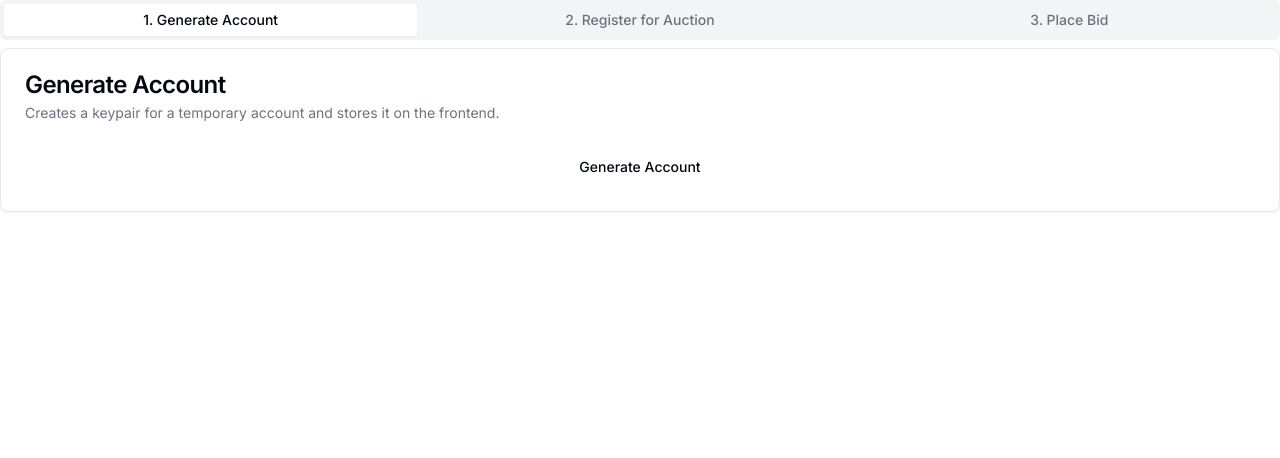
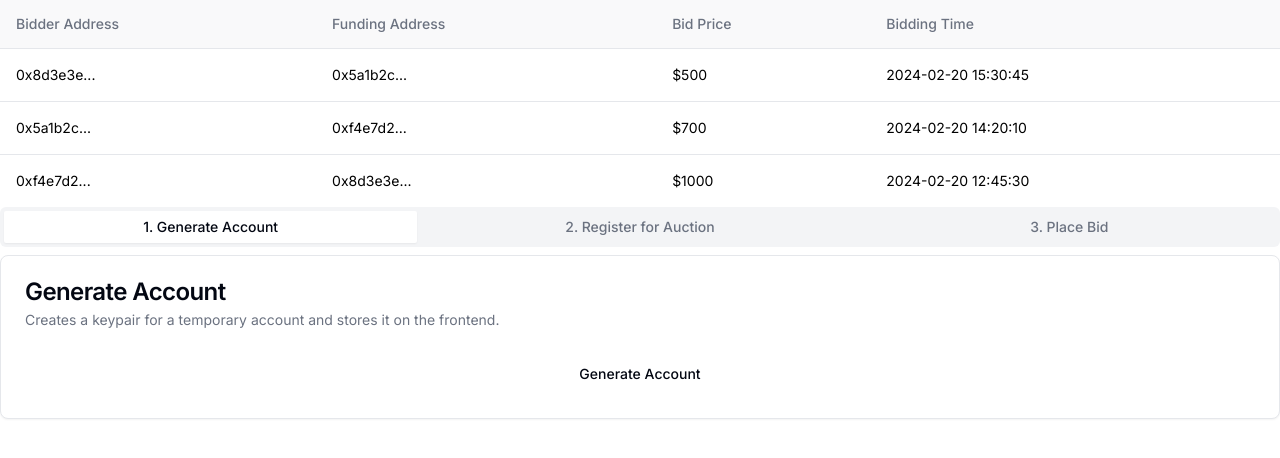
Before and after one commit to gear-foundation/zkbid, a Next.js app: page / in a window 1280 px wide. Shown: the top 458 px of the page. Built offline with nearby package versions, Linux system fonts and the light colour scheme.

Commit message:
add bids table

```diff
--- a/components/component.tsx
+++ b/components/component.tsx
@@ -2,8 +2,9 @@
 
 /**
  * This code was generated by v0 by Vercel.
- * @see https://v0.dev/t/JxQN1HHiOOQ
+ * @see https://v0.dev/t/a8jwOhO9bv9
  */
+import { TableHead, TableRow, TableHeader, TableCell, TableBody, Table } from "@/components/ui/table"
 import { TabsTrigger, TabsList, TabsContent, Tabs } from "@/components/ui/tabs"
 import { CardTitle, CardDescription, CardHeader, CardContent, Card } from "@/components/ui/card"
 import { Button } from "@/components/ui/button"
@@ -70,7 +71,37 @@ export function Component() {
   };
 
   return (
-    <>
+    <div>
+      <Table>
+        <TableHeader>
+          <TableRow>
+            <TableHead>Bidder Address</TableHead>
+            <TableHead>Funding Address</TableHead>
+            <TableHead>Bid Price</TableHead>
+            <TableHead>Bidding Time</TableHead>
+          </TableRow>
+        </TableHeader>
+        <TableBody>
+          <TableRow>
+            <TableCell>0x8d3e3e...</TableCell>
+            <TableCell>0x5a1b2c...</TableCell>
+            <TableCell>$500</TableCell>
+            <TableCell>2024-02-20 15:30:45</TableCell>
+          </TableRow>
+          <TableRow>
+            <TableCell>0x5a1b2c...</TableCell>
+            <TableCell>0xf4e7d2...</TableCell>
+            <TableCell>$700</TableCell>
+            <TableCell>2024-02-20 14:20:10</TableCell>
+          </TableRow>
+          <TableRow>
+            <TableCell>0xf4e7d2...</TableCell>
+            <TableCell>0x8d3e3e...</TableCell>
+            <TableCell>$1000</TableCell>
+            <TableCell>2024-02-20 12:45:30</TableCell>
+          </TableRow>
+        </TableBody>
+      </Table>
       <Tabs className="w-full" defaultValue="account">
         <TabsList className="grid grid-cols-3 gap-4">
           <TabsTrigger value="account">1. Generate Account</TabsTrigger>
@@ -142,6 +173,6 @@ export function Component() {
           </Card>
         </TabsContent>
       </Tabs>
-    </>
+    </div>
   )
 }
--- /dev/null
+++ b/components/ui/table.tsx
@@ -0,0 +1,117 @@
+import * as React from "react"
+
+import { cn } from "@/lib/utils"
+
+const Table = React.forwardRef<
+  HTMLTableElement,
+  React.HTMLAttributes<HTMLTableElement>
+>(({ className, ...props }, ref) => (
+  <div className="relative w-full overflow-auto">
+    <table
+      ref={ref}
+      className={cn("w-full caption-bottom text-sm", className)}
+      {...props}
+    />
+  </div>
+))
+Table.displayName = "Table"
+
+const TableHeader = React.forwardRef<
+  HTMLTableSectionElement,
+  React.HTMLAttributes<HTMLTableSectionElement>
+>(({ className, ...props }, ref) => (
+  <thead ref={ref} className={cn("[&_tr]:border-b", className)} {...props} />
+))
+TableHeader.displayName = "TableHeader"
+
+const TableBody = React.forwardRef<
+  HTMLTableSectionElement,
+  React.HTMLAttributes<HTMLTableSectionElement>
+>(({ className, ...props }, ref) => (
+  <tbody
+    ref={ref}
+    className={cn("[&_tr:last-child]:border-0", className)}
+    {...props}
+  />
+))
+TableBody.displayName = "TableBody"
+
+const TableFooter = React.forwardRef<
+  HTMLTableSectionElement,
+  React.HTMLAttributes<HTMLTableSectionElement>
+>(({ className, ...props }, ref) => (
+  <tfoot
+    ref={ref}
+    className={cn(
+      "border-t bg-gray-100/50 font-medium [&>tr]:last:border-b-0 dark:bg-gray-800/50",
+      className
+    )}
+    {...props}
+  />
+))
+TableFooter.displayName = "TableFooter"
+
+const TableRow = React.forwardRef<
+  HTMLTableRowElement,
+  React.HTMLAttributes<HTMLTableRowElement>
+>(({ className, ...props }, ref) => (
+  <tr
+    ref={ref}
+    className={cn(
+      "border-b transition-colors hover:bg-gray-100/50 data-[state=selected]:bg-gray-100 dark:hover:bg-gray-800/50 dark:data-[state=selected]:bg-gray-800",
+      className
+    )}
+    {...props}
+  />
+))
+TableRow.displayName = "TableRow"
+
+const TableHead = React.forwardRef<
+  HTMLTableCellElement,
+  React.ThHTMLAttributes<HTMLTableCellElement>
+>(({ className, ...props }, ref) => (
+  <th
+    ref={ref}
+    className={cn(
+      "h-12 px-4 text-left align-middle font-medium text-gray-500 [&:has([role=checkbox])]:pr-0 dark:text-gray-400",
+      className
+    )}
+    {...props}
+  />
+))
+TableHead.displayName = "TableHead"
+
+const TableCell = React.forwardRef<
+  HTMLTableCellElement,
+  React.TdHTMLAttributes<HTMLTableCellElement>
+>(({ className, ...props }, ref) => (
+  <td
+    ref={ref}
+    className={cn("p-4 align-middle [&:has([role=checkbox])]:pr-0", className)}
+    {...props}
+  />
+))
+TableCell.displayName = "TableCell"
+
+const TableCaption = React.forwardRef<
+  HTMLTableCaptionElement,
+  React.HTMLAttributes<HTMLTableCaptionElement>
+>(({ className, ...props }, ref) => (
+  <caption
+    ref={ref}
+    className={cn("mt-4 text-sm text-gray-500 dark:text-gray-400", className)}
+    {...props}
+  />
+))
+TableCaption.displayName = "TableCaption"
+
+export {
+  Table,
+  TableHeader,
+  TableBody,
+  TableFooter,
+  TableHead,
+  TableRow,
+  TableCell,
+  TableCaption,
+}
```
